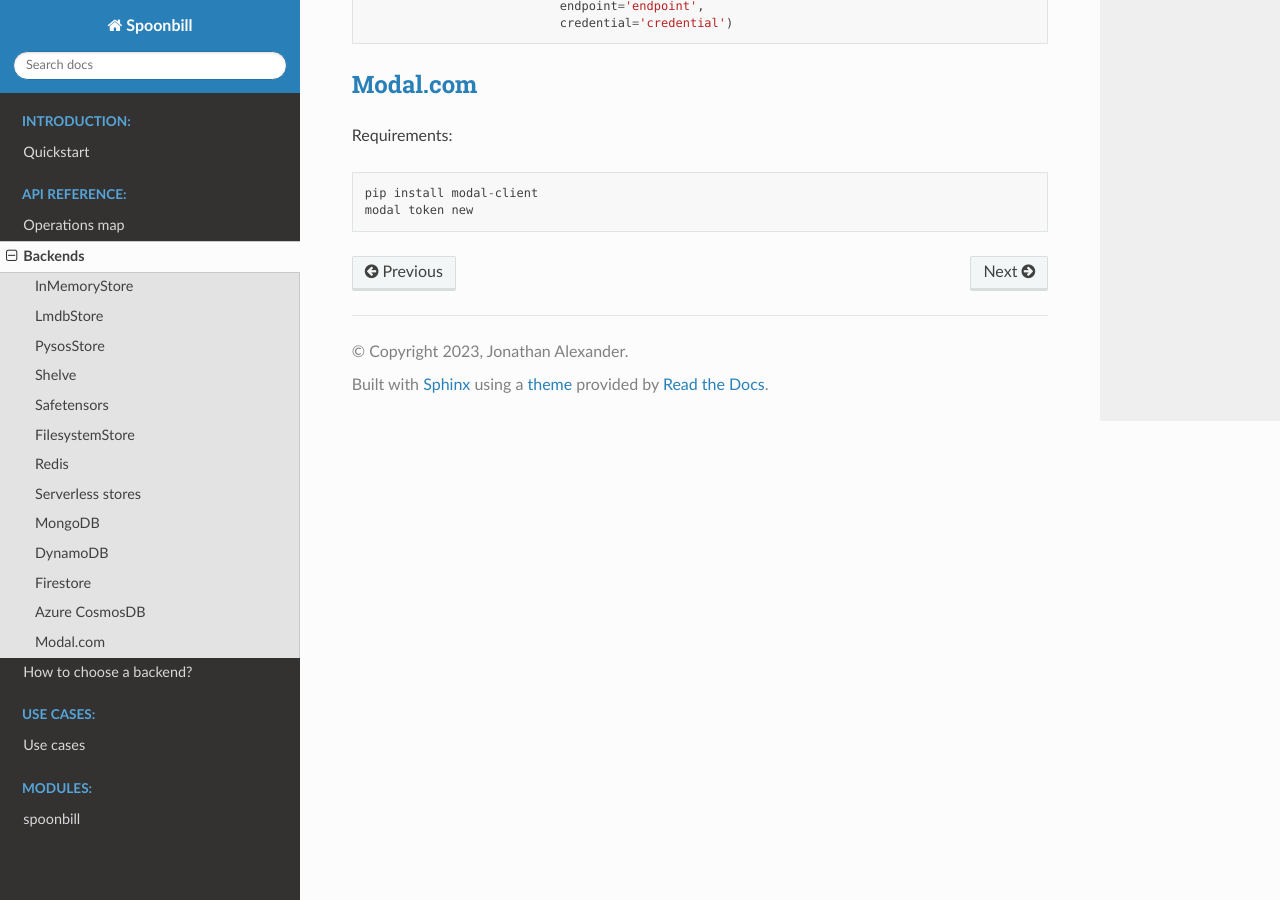
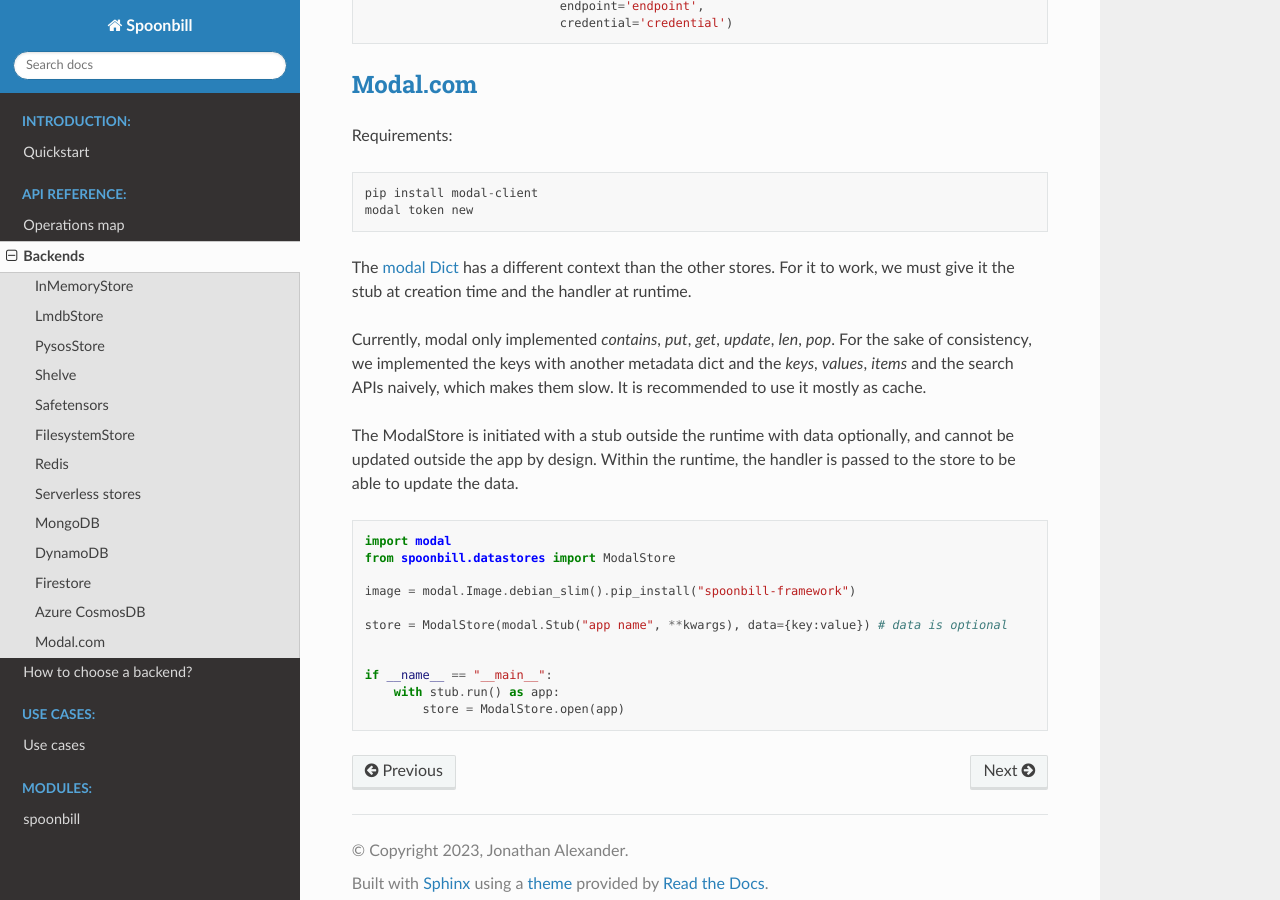
Before and after one commit to xdssio/spoonbill, a Sphinx documentation site: the page built from docs/markdowns/backends.md, in a window 1280 px wide and 900 px high, scrolled down 6354 px. Built offline with Sphinx 7.4.7 and the Read the Docs theme 2.0.0, drawn with Linux system fonts in a browser that asks for light colours.

Commit message:
working version

````diff
--- a/docs/markdowns/backends.md
+++ b/docs/markdowns/backends.md
@@ -298,3 +298,27 @@ Requirements:
 pip install modal-client
 modal token new
 ```
+
+The [modal Dict](https://modal.com/docs/reference/modal.Dict) has a different context than the other stores. For it to
+work, we must give it the stub at creation time and the handler at runtime.
+
+Currently, modal only implemented *contains*, *put*, *get*, *update*, *len*, *pop*. For the sake of consistency, we
+implemented the keys with another metadata dict and the *keys*, *values*, *items* and the search APIs naively, which
+makes them slow. It is recommended to use it mostly as cache.
+
+The ModalStore is initiated with a stub outside the runtime with data optionally, and cannot be updated outside the app
+by design. Within the runtime, the handler is passed to the store to be able to update the data.
+
+```python
+import modal
+from spoonbill.datastores import ModalStore
+
+image = modal.Image.debian_slim().pip_install("spoonbill-framework")
+
+store = ModalStore(modal.Stub("app name", **kwargs), data={key:value}) # data is optional
+
+
+if __name__ == "__main__":
+    with stub.run() as app:
+        store = ModalStore.open(app)
+```
````
Also changed, not shown: 4 other files.
